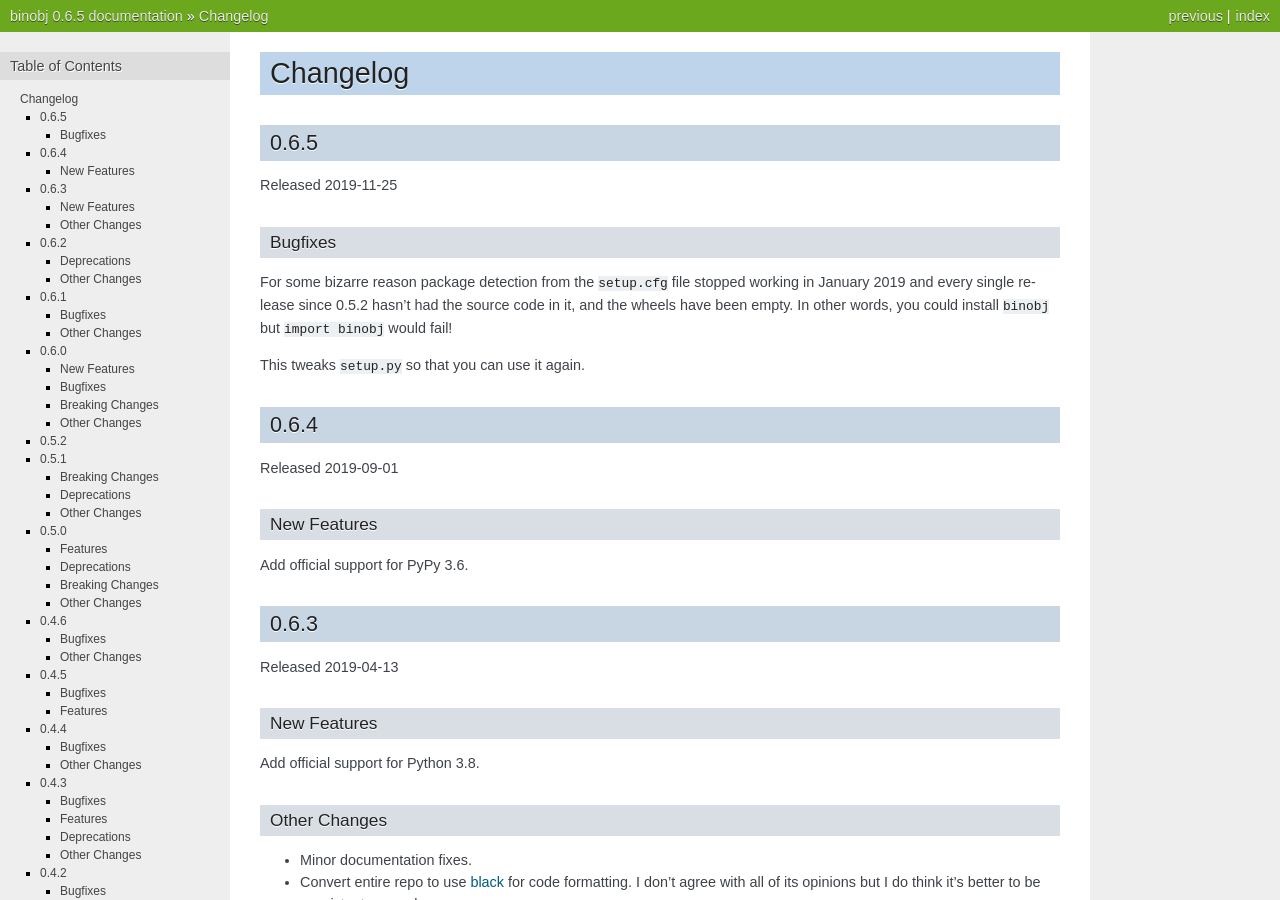
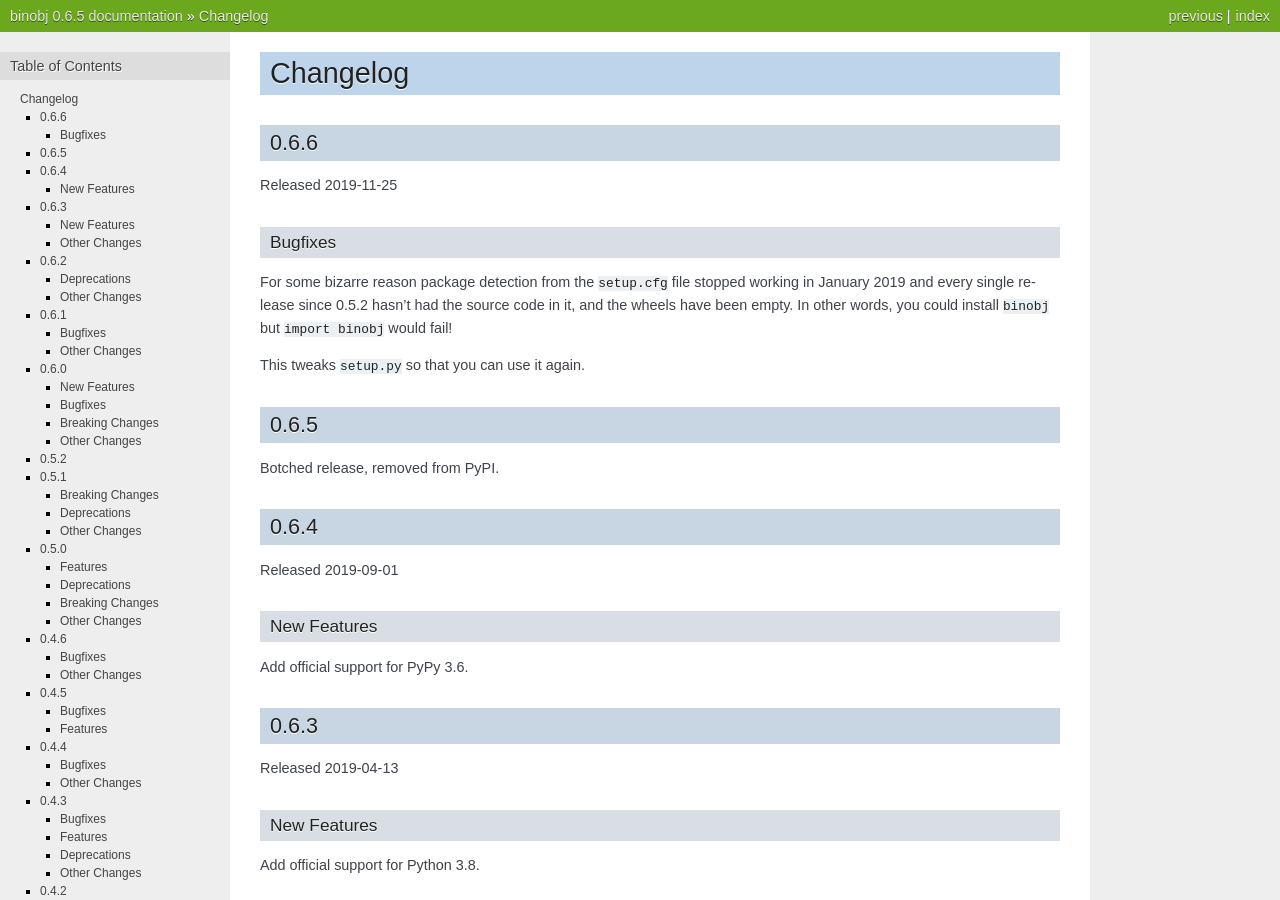
Before and after one commit to dargueta/binobj, a Sphinx documentation site: the page built from docs/source/CHANGELOG.rst, in a window 1280 px wide and 900 px high. Built offline with Sphinx 7.4.7, drawn with Linux system fonts in a browser that asks for light colours.

Commit message:
Botched the 0.6.5 release, update changelog for 0.6.6

```diff
--- a/docs/source/CHANGELOG.rst
+++ b/docs/source/CHANGELOG.rst
@@ -1,7 +1,7 @@
 Changelog
 =========
 
-0.6.5
+0.6.6
 -----
 
 Released 2019-11-25
@@ -15,6 +15,11 @@
 install ``binobj`` but ``import binobj`` would fail!
 
 This tweaks ``setup.py`` so that you can use it again.
+
+0.6.5
+-----
+
+Botched release, removed from PyPI.
 
 0.6.4
 -----
```
